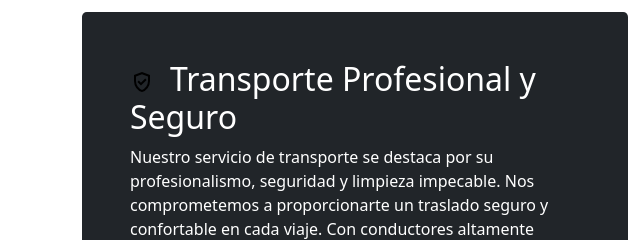
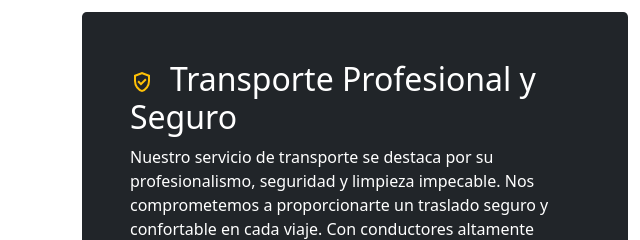
Before and after one commit to dabustosa85/cliente-etransfer, a plain HTML site: page index.html in a window 1280 px wide. Shown: the part 2392-2632 px from the top of the page, 0-640 px from the left. Drawn offline with nearby package versions, Linux system fonts and the light colour scheme.

Commit message:
Add files via upload

```diff
--- a/index.html
+++ b/index.html
@@ -148,7 +148,7 @@
     <div class="row align-items-stretch">
         <div class="col-md-6">
             <div class="h-100 p-5 bg-dark text-white rounded-3">
-                <h2><svg xmlns="http://www.w3.org/2000/svg" height="24" viewBox="0 -960 960 960" width="24" class="me-3"><path d="m438-338 226-226-57-57-169 169-84-84-57 57 141 141Zm42 258q-139-35-229.5-159.5T160-516v-244l320-120 320 120v244q0 152-90.5 276.5T480-80Zm0-84q104-33 172-132t68-220v-189l-240-90-240 90v189q0 121 68 220t172 132Zm0-316Z"/></svg>Transporte Profesional y Seguro</h2>
+                <h2><svg xmlns="http://www.w3.org/2000/svg" height="24" viewBox="0 -960 960 960" width="24" class="me-3 text-warning" fill="currentColor"><path d="m438-338 226-226-57-57-169 169-84-84-57 57 141 141Zm42 258q-139-35-229.5-159.5T160-516v-244l320-120 320 120v244q0 152-90.5 276.5T480-80Zm0-84q104-33 172-132t68-220v-189l-240-90-240 90v189q0 121 68 220t172 132Zm0-316Z"/></svg>Transporte Profesional y Seguro</h2>
                 <p>Nuestro servicio de transporte se destaca por su profesionalismo, seguridad y limpieza impecable. Nos
                     comprometemos a proporcionarte un traslado seguro y confortable en cada viaje. Con conductores altamente
                     capacitados y vehículos bien mantenidos, puedes confiar en nosotros para cumplir tus necesidades de transporte
```
